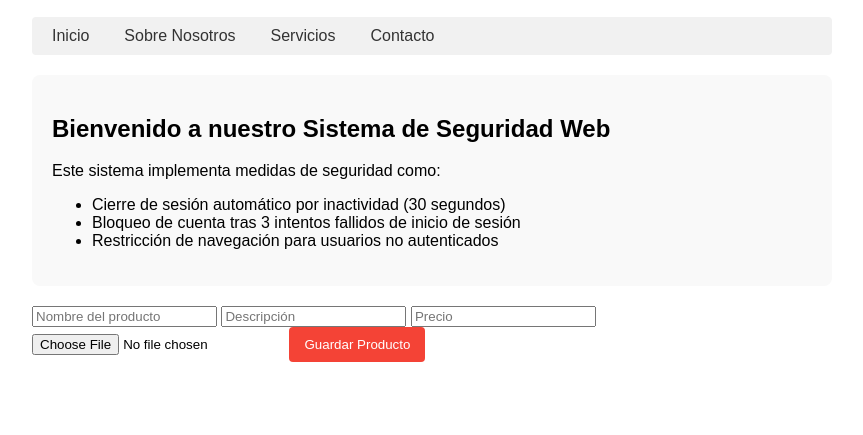
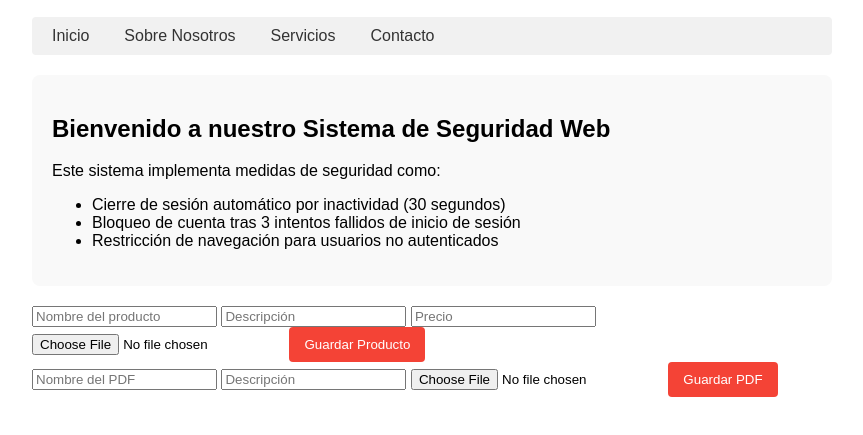
Before and after one commit to Criiis1/auth, a plain HTML site: page index.html in a window 1280 px wide. Shown: the part 155-590 px from the top of the page, without its empty margins (208-1071 px from the left). Drawn offline with Linux system fonts and the light colour scheme.

Commit message:
Update index.html
pdf's table

```diff
--- a/index.html
+++ b/index.html
@@ -145,6 +145,16 @@
 
         <div id="productsList"></div> <!-- Aquí listamos los productos -->
 
+        <form id="pdfForm">
+        <input type="text" id="pdfName" placeholder="Nombre del PDF" required />
+        <input type="text" id="pdfDescription" placeholder="Descripción" required />
+        <input type="file" id="pdfFile" accept="application/pdf" required />
+        <button type="submit">Guardar PDF</button>
+        </form>
+
+        <div id="pdfList"></div> <!-- Aquí mostraremos los PDFs -->
+
+
 
         <section id="about" class="content-section hidden">
             <h2>Sobre Nosotros</h2>
```
